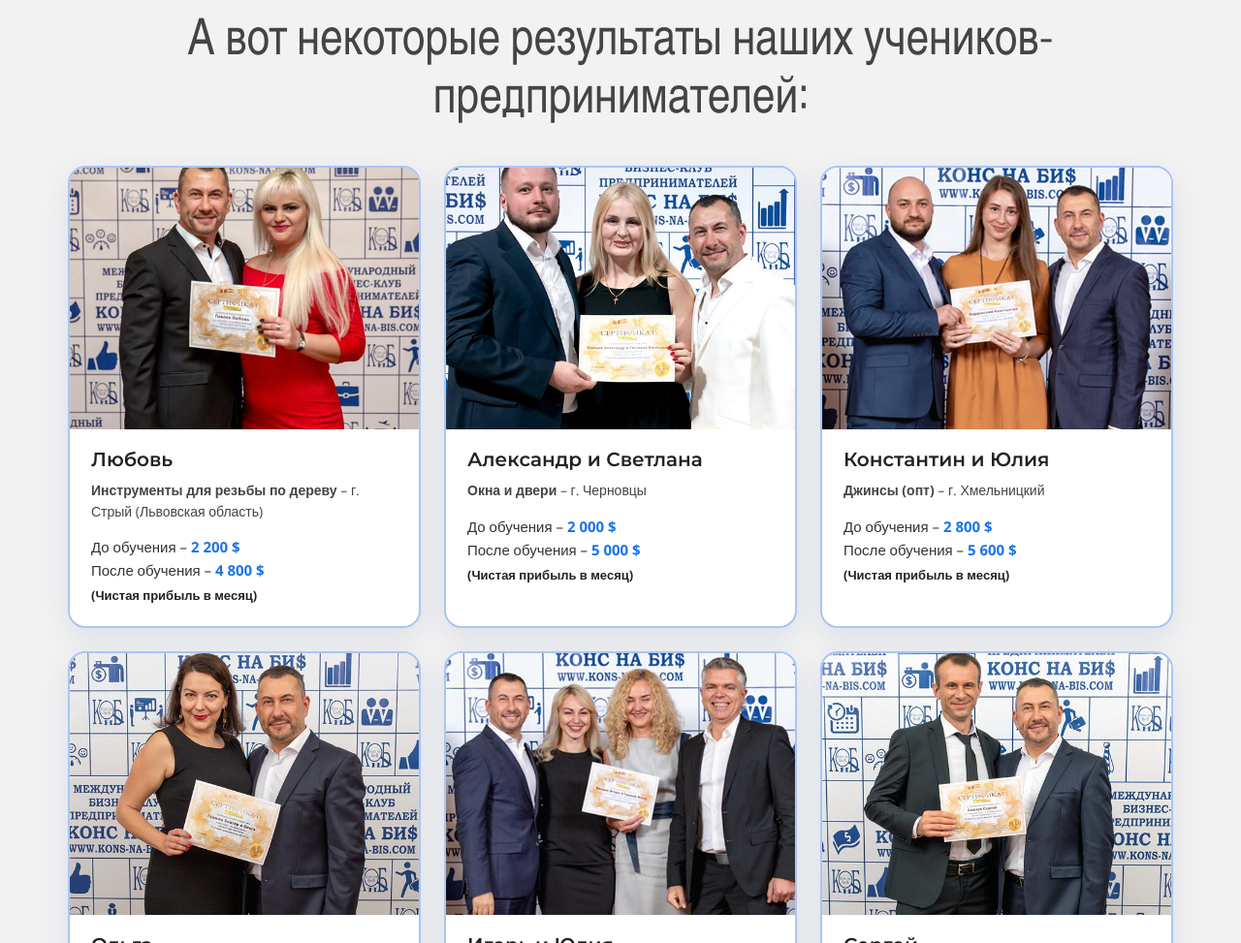
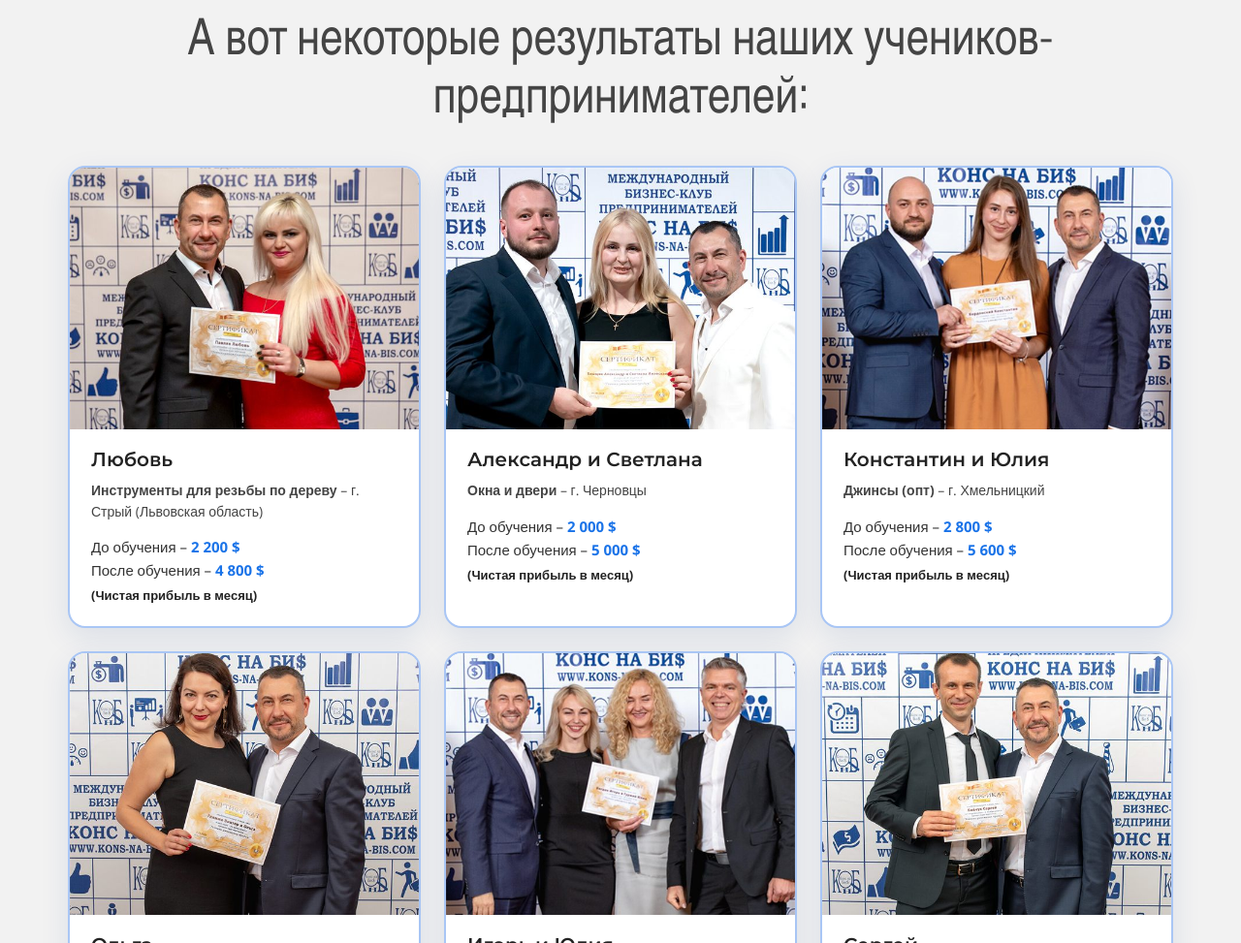
Before and after one commit to maxmaxhihi15-commits/skz-landing-ru, a plain HTML site: page kejsy.html in a window 1280 px wide. Shown: the part 1557-2530 px from the top of the page at 97% size. Drawn offline with nearby package versions, Linux system fonts and the light colour scheme.

Commit message:
Кейси: перші два фото історій вирівняні по верху
Co-Authored-By: Claude Opus 5.5 <noreply@anthropic.com>

```diff
--- a/css/styles.css
+++ b/css/styles.css
@@ -432,6 +432,7 @@ a { color: var(--blue); }
 .stories { display: grid; grid-template-columns: repeat(3, 1fr); gap: 24px; }
 .story { overflow: hidden; border-radius: 18px; background: #fff; box-shadow: 0 10px 30px rgba(20,60,140,.1); border: 2px solid #a9c6f5; }
 .story__photo { width: 100%; aspect-ratio: 4 / 3; object-fit: cover; object-position: center 30%; }
+.story__photo--top { object-position: center top; }
 .story__body { padding: 18px 22px 22px; font-family: var(--font-body); }
 .story__name { margin: 0 0 8px; font: 600 20px/1.3 var(--font-card); color: #222; }
 .story__niche { margin: 0 0 14px; font-size: 14px; color: #444; }
--- a/kejsy.html
+++ b/kejsy.html
@@ -100,7 +100,7 @@
     <h2 class="h2">А вот некоторые результаты наших учеников-предпринимателей:</h2>
     <div class="stories">
       <article class="story">
-        <img class="story__photo" src="/assets/img/case-story-1.jpg" alt="Любовь с Александром Морозовым" width="600" height="600" loading="lazy">
+        <img class="story__photo story__photo--top" src="/assets/img/case-story-1.jpg" alt="Любовь с Александром Морозовым" width="600" height="600" loading="lazy">
         <div class="story__body">
           <h3 class="story__name">Любовь</h3>
           <p class="story__niche"><b>Инструменты для резьбы по дереву</b> – г. Стрый (Львовская область)</p>
@@ -109,7 +109,7 @@
         </div>
       </article>
       <article class="story">
-        <img class="story__photo" src="/assets/img/case-story-2.jpg" alt="Александр и Светлана с Александром Морозовым" width="600" height="600" loading="lazy">
+        <img class="story__photo story__photo--top" src="/assets/img/case-story-2.jpg" alt="Александр и Светлана с Александром Морозовым" width="600" height="600" loading="lazy">
         <div class="story__body">
           <h3 class="story__name">Александр и Светлана</h3>
           <p class="story__niche"><b>Окна и двери</b> – г. Черновцы</p>
```
